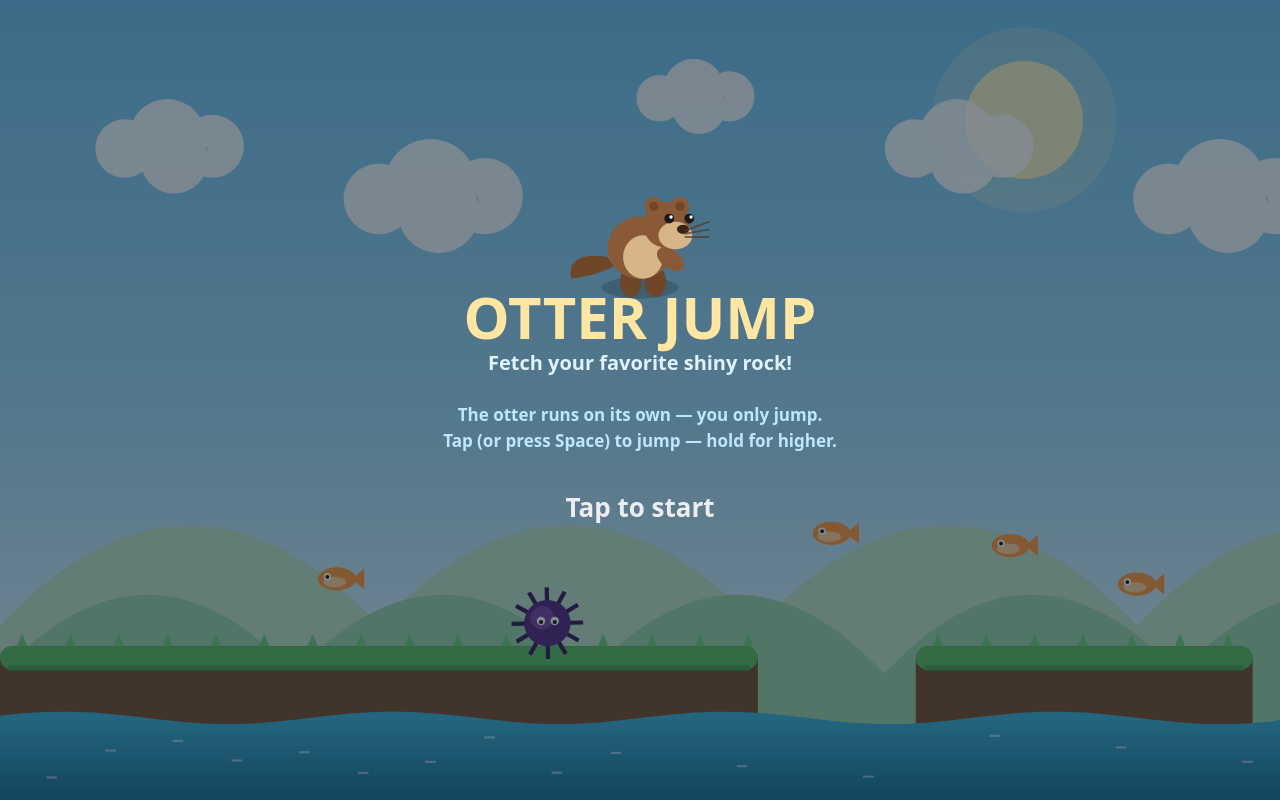
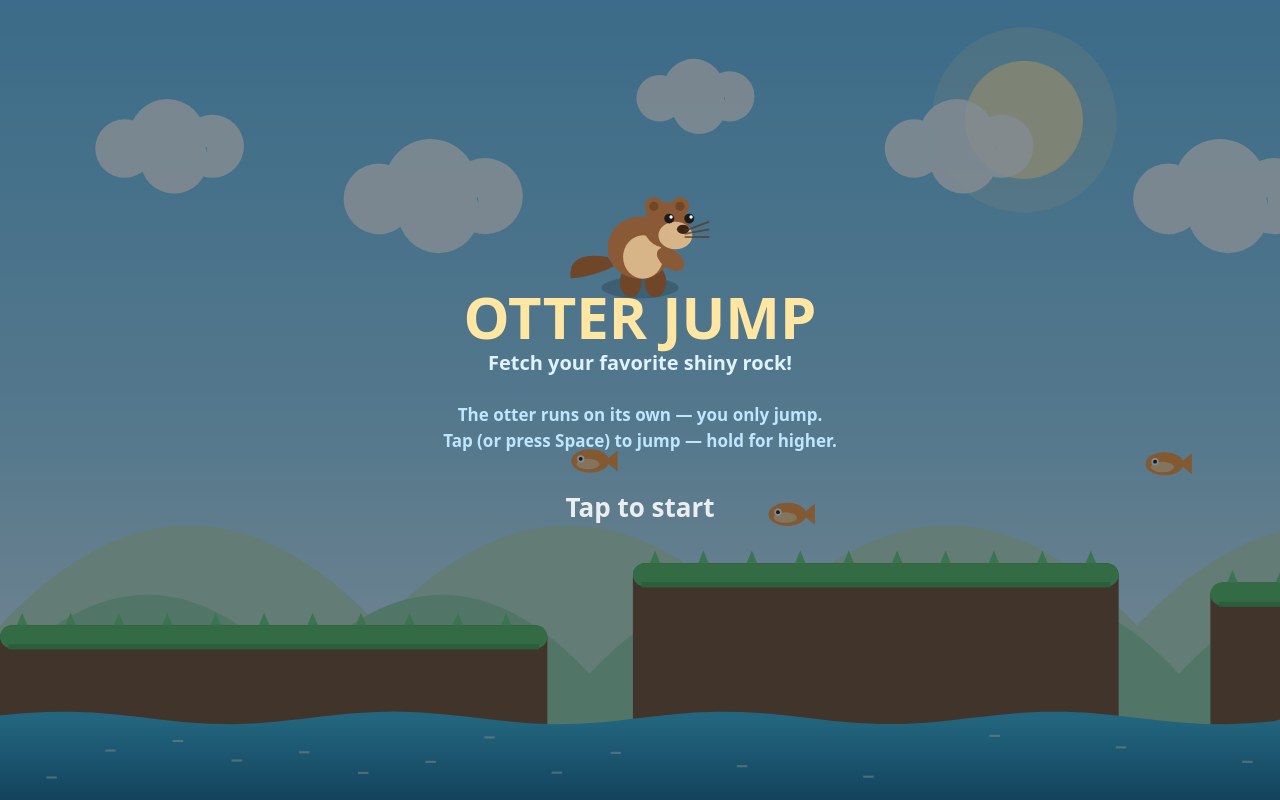
Before and after one commit to jameson-m/otter-jump, a website: page index.html in a window 1280 px wide. Drawn offline with Linux system fonts and the light colour scheme; animation ran at ten frames a second.

Commit message:
Seeded procedural level generator with guaranteed solvability (#3)
Replace the single hand-tuned level with an endless supply of seeded, reproducible
procedural levels — every one guaranteed beatable.

- New ES module js/levelgen.js (shared by the game and tests):
  - mulberry32 seeded PRNG keyed on (level, difficulty) => reproducible layouts.
  - generateLevel() places every gap within the otter's verified jump reach for
    its height change, derived from the shared PHYS constants.
  - Each candidate is validated by simulate(), a faithful mirror of the game's
    fixed-step physics/collision driven by an autopilot; generation retries
    deterministically until solvable (in practice always the first try).
  - Urchin platforms are widened and urchins placed past the worst-case landing
    overshoot so they're always hop-able — keeping levels solvable.
  - Baseline kid/normal difficulty profiles (progression/tuning comes next).
- index.html now imports PHYS + generateLevel; physics constants have a single
  source of truth, so the generator's solvability math can't drift from the game.
  The hardcoded level/geometry is gone; loadLevel() builds the active level.
- test/levelgen.test.mjs (npm test): generates 600 levels across both
  difficulties and asserts each is solvable, in-bounds, and deterministic —
  currently 600/600 solvable with zero fallbacks.

Cross-validated in-browser: the real game update() beats generated levels across
difficulties and urchin counts (kid L1–40, normal L1–120), confirming the game
and the solver agree.

Note: ES modules require serving over http (no file://) — README updated.

Closes #3

Co-Authored-By: Claude Opus 4.8 (1M context) <noreply@anthropic.com>

```diff
--- a/index.html
+++ b/index.html
@@ -37,7 +37,8 @@
 </head>
 <body>
 <canvas id="game"></canvas>
-<script>
+<script type="module">
+import { PHYS, generateLevel } from "./js/levelgen.js";
 "use strict";
 (() => {
   // ----------------------------------------------------------------------------
@@ -51,56 +52,29 @@
   // maps a window of those units onto the device screen and fills it — portrait
   // phone, landscape tablet, or desktop — with no letterboxing.
 
-  // --- Physics tuning (pixels & seconds). These constants own the "game feel". ---
-  const RUN_SPEED   = 300;   // constant horizontal auto-run speed
-  const GRAVITY     = 2200;  // downward acceleration
-  const JUMP_V      = 860;   // initial upward jump velocity
-  const JUMP_CUT    = 0.5;   // velocity kept when jump released early (variable height)
-  const COYOTE_TIME = 0.10;  // grace period to jump just after leaving a ledge
-  const JUMP_BUFFER = 0.13;  // grace period to register a jump pressed just before landing
-  const MAX_FALL    = 1300;  // terminal velocity
-  const DEATH_Y     = 820;   // fall below this and it's a splash
+  // --- Physics tuning. Shared with the level generator (js/levelgen.js) via the
+  // PHYS object, so the generator's solvability math and the game never diverge.
+  const {
+    RUN_SPEED, GRAVITY, JUMP_V, JUMP_CUT, COYOTE_TIME, JUMP_BUFFER,
+    MAX_FALL, DEATH_Y, URCHIN_R, SOLID,
+  } = PHYS;
 
-  // --- World geometry ---
-  const GROUND = 580; // top surface of ground-level platforms
-  const MID    = 490;
-  const HIGH   = 410;
-
-  // Each platform is a solid block from its top surface (y) downward.
-  const PLATFORMS = [
-    { x: 0,    y: GROUND, w: 720 }, // start (with tutorial urchin)
-    { x: 870,  y: GROUND, w: 320 },
-    { x: 1310, y: MID,    w: 240 },
-    { x: 1710, y: MID,    w: 220 },
-    { x: 2080, y: GROUND, w: 360 },
-    { x: 2570, y: 500,    w: 200 },
-    { x: 2890, y: HIGH,   w: 200 },
-    { x: 3240, y: 500,    w: 240 },
-    { x: 3640, y: GROUND, w: 700 }, // finish stretch (urchin + shiny rock)
-  ];
-
-  // Spiky sea-urchins sit on top of a platform; touching one is fatal.
-  const URCHIN_R = 22;
-  const URCHINS = [
-    { x: 520,  y: GROUND }, // early "you must jump" moment
-    { x: 4020, y: GROUND }, // last hurdle before the reward
-  ];
-
-  // Fish are optional collectibles for score; many float over gaps at jump height.
-  const FISH = [
-    { x: 320,  y: 510 }, { x: 790,  y: 470 }, { x: 960,  y: 480 },
-    { x: 1080, y: 515 }, { x: 1250, y: 430 }, { x: 1430, y: 420 },
-    { x: 1630, y: 420 }, { x: 1810, y: 420 }, { x: 2010, y: 470 },
-    { x: 2260, y: 510 }, { x: 2490, y: 440 }, { x: 2810, y: 350 },
-    { x: 2990, y: 340 }, { x: 3160, y: 420 }, { x: 3360, y: 430 },
-    { x: 3560, y: 470 }, { x: 3800, y: 515 },
-  ];
-
-  // The goal: the otter's prized shiny rock on a little pedestal.
-  const GOAL = { x: 4200, y: GROUND };
-
-  const WORLD_W = 4400; // for camera clamping
-  const SOLID   = 1000; // how far a platform's solid body extends below its top
+  // --- The active level is procedurally generated (see js/levelgen.js). ---
+  // platforms {x,y,w}, urchins {x,y}, fish {x,y}, goal {x,y}, plus the world
+  // width and the otter's spawn point. These are reassigned by loadLevel().
+  let PLATFORMS, URCHINS, FISH, GOAL, WORLD_W, startX, startTop;
+  function loadLevel(level, difficulty) {
+    const lv = generateLevel({ level, difficulty });
+    PLATFORMS = lv.platforms;
+    URCHINS = lv.urchins;
+    FISH = lv.fish.map((f) => ({ x: f.x, y: f.y, got: false }));
+    GOAL = lv.goal;
+    WORLD_W = lv.worldW;
+    startX = lv.startX;
+    startTop = lv.startTop;
+  }
+  // For now a single generated level; progression across levels comes next.
+  loadLevel(1, "kid");
 
   // ----------------------------------------------------------------------------
   // Tiny procedural sound effects via WebAudio (no asset files).
@@ -243,7 +217,7 @@
   try { best = parseInt(localStorage.getItem("otterjump.best") || "0", 10) || 0; } catch (e) {}
 
   const otter = {
-    x: 90, y: GROUND - 44, w: 50, h: 44,
+    x: startX, y: startTop - PHYS.OTTER_H, w: PHYS.OTTER_W, h: PHYS.OTTER_H,
     vy: 0, grounded: true, coyote: 0, runAnim: 0, jumpPose: 0, face: 1,
   };
 
@@ -255,8 +229,8 @@
   let winTimer = 0;
 
   function resetRun() {
-    otter.x = 90;
-    otter.y = GROUND - otter.h;
+    otter.x = startX;
+    otter.y = startTop - otter.h;
     otter.vy = 0;
     otter.grounded = true;
     otter.coyote = 0;
@@ -917,7 +891,7 @@
     const bw = Math.max(40, right - left);
 
     // Progress bar across the top.
-    const prog = clamp((otter.x - 90) / (GOAL.x - 90), 0, 1);
+    const prog = clamp((otter.x - startX) / (GOAL.x - startX), 0, 1);
     ctx.fillStyle = "rgba(255,255,255,0.45)";
     roundRectPath(left, top, bw, 8, 4); ctx.fill();
     ctx.fillStyle = "#2f9e57";
--- /dev/null
+++ b/js/levelgen.js
@@ -0,0 +1,268 @@
+// ============================================================================
+// Otter Jump — procedural level generator (shared by the game and the tests).
+//
+// Levels are generated from a seed derived from (level number, difficulty), so
+// they are fully reproducible. Every gap is placed within the otter's verified
+// jump reach for its height change, and each candidate level is additionally
+// validated by `simulate()` — a faithful mirror of the game's physics/collision
+// driven by an autopilot — so a generated level is GUARANTEED beatable.
+//
+// `PHYS` is the single source of truth for the tuning constants that affect
+// reachability; the game imports the same object, so the generator's solvability
+// math and the real game can never drift apart on the numbers.
+// ============================================================================
+
+export const PHYS = Object.freeze({
+  RUN_SPEED: 300,    // constant horizontal auto-run speed (world units / s)
+  GRAVITY: 2200,     // downward acceleration
+  JUMP_V: 860,       // initial upward jump velocity
+  JUMP_CUT: 0.5,     // velocity kept when a jump is released early
+  COYOTE_TIME: 0.10, // grace to jump just after leaving a ledge
+  JUMP_BUFFER: 0.13, // grace to register a jump pressed just before landing
+  MAX_FALL: 1300,    // terminal velocity
+  DEATH_Y: 820,      // fall below this and it's a splash
+  OTTER_W: 50,
+  OTTER_H: 44,
+  URCHIN_R: 22,
+  SOLID: 1000,       // how far a platform's solid body extends below its top
+});
+
+// Vertical band that platform tops live within (world-y; smaller = higher).
+const TOP_MIN = 360;
+const TOP_MAX = 600;
+const START_TOP = 560;
+const START_X = 70;
+const MIN_GAP = 64; // a gap is always at least this wide, so a jump is required
+
+// Urchin placement on a (widened) platform. The offset clears the worst-case
+// landing overshoot from the incoming jump; the width leaves room to hop the
+// urchin and still reach the exit gap.
+const URCHIN_PLAT_W = 540;
+const URCHIN_OFFSET = 250;
+const URCHIN_OFFSET_VAR = 50;
+
+const lerp = (a, b, t) => a + (b - a) * t;
+const clamp = (v, a, b) => (v < a ? a : v > b ? b : v);
+
+// --- Deterministic PRNG (mulberry32) ---------------------------------------
+export function makeRng(seed) {
+  let a = seed >>> 0;
+  return function () {
+    a |= 0; a = (a + 0x6d2b79f5) | 0;
+    let t = Math.imul(a ^ (a >>> 15), 1 | a);
+    t = (t + Math.imul(t ^ (t >>> 7), 61 | t)) ^ t;
+    return ((t ^ (t >>> 14)) >>> 0) / 4294967296;
+  };
+}
+function seedFor(level, difficulty) {
+  const salt = difficulty === "normal" ? 0x9e3779b9 : 0x85ebca77;
+  return (Math.imul(level | 0, 2654435761) ^ salt) >>> 0;
+}
+
+// --- Jump reach -------------------------------------------------------------
+// Horizontal distance the otter covers in a full (held) jump before its feet
+// return to a platform whose top is `up` units higher (up>0) or lower (up<0)
+// than the take-off platform. Derived directly from the PHYS constants.
+export function reachForStep(up) {
+  const { RUN_SPEED, GRAVITY, JUMP_V } = PHYS;
+  let t;
+  if (up >= 0) {
+    const disc = JUMP_V * JUMP_V - 2 * GRAVITY * up;
+    if (disc <= 0) return 0; // height not reachable at all
+    t = (JUMP_V + Math.sqrt(disc)) / GRAVITY; // descending back to height `up`
+  } else {
+    t = (JUMP_V + Math.sqrt(JUMP_V * JUMP_V + 2 * GRAVITY * -up)) / GRAVITY;
+  }
+  return RUN_SPEED * t;
+}
+// Largest upward step whose reach stays comfortably positive.
+const MAX_UP_CAP = 0.78 * (PHYS.JUMP_V * PHYS.JUMP_V) / (2 * PHYS.GRAVITY); // ~131
+
+// --- Difficulty profile -----------------------------------------------------
+// `kid` ramps gently and plateaus; `normal` ramps steadily without a hard cap.
+// (Progression/curve tuning is refined when level progression is wired up.)
+export function profile(level, difficulty) {
+  const t = difficulty === "normal"
+    ? 1 - 1 / (1 + level / 10)        // steady ramp toward 1, never caps out
+    : Math.min(1, level / 14) * 0.7;  // gentle ramp, plateaus around 0.7
+  return {
+    length:       2200 + level * 110 + t * 1500,
+    startW:       520,
+    platMinW:     lerp(360, 150, t),
+    platMaxW:     lerp(620, 320, t),
+    gapFactor:    lerp(0.45, 0.95, t),  // how much of the available reach gaps use
+    gapSafety:    0.82,                 // hard ceiling: gap <= reach * gapSafety
+    maxUp:        Math.min(MAX_UP_CAP, lerp(70, 120, t)),
+    maxDown:      lerp(80, 150, t),
+    urchinChance: lerp(0.08, 0.32, t),
+    fishOverGap:  0.7,
+    fishOnPlat:   0.4,
+  };
+}
+
+// --- Core builder (deterministic given rng + profile) -----------------------
+function buildLevel(rng, P) {
+  const platforms = [{ x: 0, y: START_TOP, w: P.startW }];
+  const urchins = [];
+  const fish = [];
+  let prev = platforms[0];
+
+  while (prev.x + prev.w < P.length) {
+    // Pick the next platform's top, biased toward variety but within the band.
+    const r = rng();
+    let delta; // positive => step up (top decreases)
+    if (r < 0.4) delta = -rng() * P.maxDown;
+    else if (r < 0.8) delta = rng() * P.maxUp;
+    else delta = (rng() - 0.5) * 40;
+    const nextTop = clamp(prev.y - delta, TOP_MIN, TOP_MAX);
+
+    const up = prev.y - nextTop; // >0 up, <0 down
+    const reach = reachForStep(up);
+    const maxGap = Math.max(MIN_GAP + 12, reach * P.gapSafety);
+    const gap = clamp(MIN_GAP + rng() * (maxGap - MIN_GAP) * P.gapFactor, MIN_GAP, maxGap);
+
+    // Urchin platforms are widened so the otter always lands clear of the urchin
+    // (past the worst-case overshoot from the incoming jump), can hop it, and
+    // still has room to reach the exit gap — which keeps the level solvable.
+    const wantUrchin = rng() < P.urchinChance;
+    let w = lerp(P.platMinW, P.platMaxW, rng());
+    if (wantUrchin) w = Math.max(w, URCHIN_PLAT_W);
+    const nx = prev.x + prev.w + gap;
+    const plat = { x: nx, y: nextTop, w };
+    platforms.push(plat);
+    if (wantUrchin) {
+      urchins.push({ x: nx + URCHIN_OFFSET + rng() * URCHIN_OFFSET_VAR, y: nextTop });
+    }
+    // Fish over the gap (at jump height) and/or floating above the platform.
+    if (rng() < P.fishOverGap) {
+      fish.push({ x: (prev.x + prev.w + nx) / 2, y: Math.min(prev.y, nextTop) - 60 - rng() * 40 });
+    }
+    if (rng() < P.fishOnPlat) {
+      fish.push({ x: nx + w * (0.3 + rng() * 0.4), y: nextTop - 50 });
+    }
+    prev = plat;
+  }
+
+  // Final stretch: widen the last platform and drop the goal near its end.
+  prev.w = Math.max(prev.w, 380);
+  const goal = { x: prev.x + prev.w - 120, y: prev.y };
+  const worldW = prev.x + prev.w + 220;
+  return { platforms, urchins, fish, goal, worldW, startX: START_X, startTop: START_TOP };
+}
+
+// Trivial always-solvable fallback (effectively never used).
+function buildFlatLevel(level) {
+  const platforms = [];
+  let x = 0;
+  for (let i = 0; i < 6 + (level % 4); i++) {
+    platforms.push({ x, y: START_TOP, w: 360 });
+    x += 360 + 120;
+  }
+  const last = platforms[platforms.length - 1];
+  last.w = 420;
+  return {
+    platforms, urchins: [], fish: [],
+    goal: { x: last.x + last.w - 120, y: START_TOP },
+    worldW: last.x + last.w + 220, startX: START_X, startTop: START_TOP,
+  };
+}
+
+// --- Public API -------------------------------------------------------------
+// Always returns a level that `simulate()` confirms is beatable. The retry
+// sequence is derived deterministically from the seed, so a given (level,
+// difficulty) always yields the same final level.
+export function generateLevel(opts = {}) {
+  const level = opts.level || 1;
+  const difficulty = opts.difficulty === "normal" ? "normal" : "kid";
+  const base = seedFor(level, difficulty);
+  const P = profile(level, difficulty);
+  for (let attempt = 0; attempt < 32; attempt++) {
+    const L = buildLevel(makeRng((base + Math.imul(attempt, 0x9e3779b1)) >>> 0), P);
+    if (simulate(L)) {
+      L.meta = { level, difficulty, attempts: attempt + 1, fallback: false };
+      return L;
+    }
+  }
+  const L = buildFlatLevel(level);
+  L.meta = { level, difficulty, attempts: 32, fallback: true };
+  return L;
+}
+
+// Exposed for tests/diagnostics: the raw nth candidate, before validation.
+export function candidate(level, difficulty, attempt = 0) {
+  const base = seedFor(level, difficulty);
+  return buildLevel(makeRng((base + Math.imul(attempt, 0x9e3779b1)) >>> 0), profile(level, difficulty));
+}
+
+// --- Solvability check ------------------------------------------------------
+function overlaps(ax, ay, aw, ah, bx, by, bw, bh) {
+  return ax < bx + bw && ax + aw > bx && ay < by + bh && ay + ah > by;
+}
+
+// The x positions (otter left-edge) at which a perfect player jumps: just before
+// each gap, and just before each urchin.
+function jumpTargets(level) {
+  const { OTTER_W, URCHIN_R } = PHYS;
+  const plats = level.platforms;
+  const ts = [];
+  for (let i = 0; i < plats.length; i++) {
+    const p = plats[i];
+    for (const u of level.urchins) {
+      if (u.x >= p.x && u.x <= p.x + p.w) ts.push(u.x - URCHIN_R - 64);
+    }
+    if (i < plats.length - 1) ts.push(p.x + p.w - OTTER_W - 4);
+  }
+  ts.sort((a, b) => a - b);
+  const out = [];
+  for (const t of ts) if (!out.length || t - out[out.length - 1] > 8) out.push(t);
+  return out;
+}
+
+// Runs the SAME fixed-step physics and collision rules as the game's update()
+// with an autopilot, and reports whether the otter reaches the goal alive.
+export function simulate(level) {
+  const {
+    RUN_SPEED, GRAVITY, JUMP_V, MAX_FALL, COYOTE_TIME, JUMP_BUFFER,
+    OTTER_W, OTTER_H, URCHIN_R, SOLID, DEATH_Y,
+  } = PHYS;
+  const STEP = 1 / 120;
+  const targets = jumpTargets(level);
+
+  let ox = level.startX, oy = level.startTop - OTTER_H;
+  let vy = 0, grounded = true, coyote = 0, buffer = 0, ti = 0;
+
+  for (let iter = 0; iter < 24000; iter++) {
+    if (ti < targets.length && grounded && ox >= targets[ti]) { buffer = JUMP_BUFFER; ti++; }
+
+    const prevY = oy, prevBottom = oy + OTTER_H;
+    ox += RUN_SPEED * STEP;
+
+    if (grounded) coyote = COYOTE_TIME; else coyote = Math.max(0, coyote - STEP);
+    if (buffer > 0) buffer = Math.max(0, buffer - STEP);
+    if (buffer > 0 && coyote > 0) { vy = -JUMP_V; grounded = false; coyote = 0; buffer = 0; }
+
+    vy = Math.min(MAX_FALL, vy + GRAVITY * STEP);
+    oy += vy * STEP;
+
+    // Horizontal wall collision = crash.
+    for (const p of level.platforms) {
+      if (overlaps(ox, prevY, OTTER_W, OTTER_H, p.x, p.y, p.w, SOLID)) return false;
+    }
+    // Land on tops.
+    grounded = false;
+    for (const p of level.platforms) {
+      if (ox + OTTER_W <= p.x || ox >= p.x + p.w) continue;
+      if (vy >= 0 && prevBottom <= p.y + 1 && oy + OTTER_H >= p.y) {
+        oy = p.y - OTTER_H; vy = 0; grounded = true;
+      }
+    }
+    // Urchins.
+    for (const u of level.urchins) {
+      const ux = u.x - URCHIN_R, uy = u.y - URCHIN_R * 2;
+      if (overlaps(ox + 6, oy + 6, OTTER_W - 12, OTTER_H - 8, ux, uy, URCHIN_R * 2, URCHIN_R * 2)) return false;
+    }
+    if (ox + OTTER_W * 0.5 >= level.goal.x) return true;
+    if (oy > DEATH_Y) return false;
+  }
+  return false;
+}
```
Also changed, not shown: package.json (added, +10 -0 lines), test/levelgen.test.mjs (added, +82 -0 lines), README.md.
